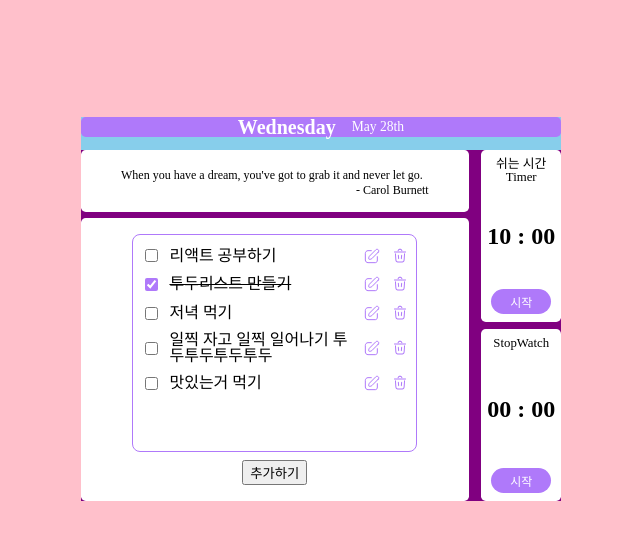
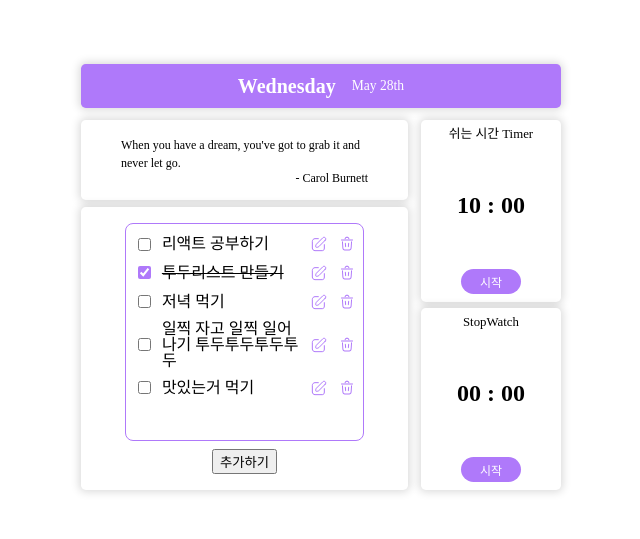
Before and after one commit to sysysysyb/my-todo-list, a React (Vite) app: page / in a window 1280 px wide. Shown: the part 123-662 px from the top of the page, without its empty margins (319-959 px from the left). Built offline with nearby package versions, Linux system fonts and the light colour scheme.

Commit message:
💄 주요 컴포넌트 스타일 변경

```diff
--- a/src/App.jsx
+++ b/src/App.jsx
@@ -9,14 +9,13 @@ import StopWatch from "./components/StopWatch";
 const AppContainer = styled.div`
   width: 30rem;
   height: 20rem;
-  background-color: skyblue;
   display: flex;
   flex-direction: column;
+  justify-content: center;
   gap: 0.8rem;
 `;
 
 const ContentsWrapper = styled.section`
-  background-color: purple;
   flex: 1;
   display: flex;
   gap: 0.8rem;
@@ -28,20 +27,28 @@ const Content = styled.article`
   gap: 0.4rem;
 `;
 
+const LeftContent = styled(Content)`
+  width: 70%;
+`;
+
+const RightContent = styled(Content)`
+  width: 30%;
+`;
+
 function App() {
   return (
     <AppContainer>
       <Header />
       <ContentsWrapper>
-        <Content>
+        <LeftContent>
           <LifeQuotes />
           <TodoList />
-        </Content>
-        <Content>
+        </LeftContent>
+        <RightContent>
           {/* <Clock /> */}
           <Timer />
           <StopWatch />
-        </Content>
+        </RightContent>
       </ContentsWrapper>
     </AppContainer>
   );
--- a/src/components/Header.jsx
+++ b/src/components/Header.jsx
@@ -10,6 +10,8 @@ const Container = styled.div`
   display: flex;
   justify-content: center;
   align-items: center;
+  flex-shrink: 0;
+  box-shadow: 0 0 8px 2px #00000025;
 `;
 
 const Title = styled.div`
--- a/src/components/LifeQuotes.jsx
+++ b/src/components/LifeQuotes.jsx
@@ -10,6 +10,7 @@ const Container = styled.div`
   transition: background-color 0.5s ease-in-out;
   cursor: pointer;
   user-select: none;
+  box-shadow: 0 0 8px 2px #00000025;
 
   &:hover {
     background-color: rgb(231, 220, 245);
--- a/src/components/StopWatch.jsx
+++ b/src/components/StopWatch.jsx
@@ -10,6 +10,7 @@ const Container = styled.div`
   justify-content: space-between;
   align-items: center;
   padding: 0.5rem 0;
+  box-shadow: 0 0 8px 2px #00000025;
 `;
 
 const Title = styled.div`
--- a/src/components/Timer.jsx
+++ b/src/components/Timer.jsx
@@ -11,6 +11,7 @@ const Container = styled.div`
   justify-content: space-between;
   align-items: center;
   padding: 0.5rem 0;
+  box-shadow: 0 0 8px 2px #00000025;
 `;
 
 const Title = styled.div`
--- a/src/components/TodoList.jsx
+++ b/src/components/TodoList.jsx
@@ -13,6 +13,7 @@ const Container = styled.div`
   justify-content: center;
   align-items: center;
   gap: 0.5rem;
+  box-shadow: 0 0 8px 2px #00000025;
 `;
 
 const TodosWrapper = styled.div`
--- a/src/styles/GlobalStyle.jsx
+++ b/src/styles/GlobalStyle.jsx
@@ -13,7 +13,6 @@ const GlobalStyle = () => {
           display: flex;
           justify-content: center;
           align-items: center;
-          background-color: pink;
         }
       `}
     />
```
